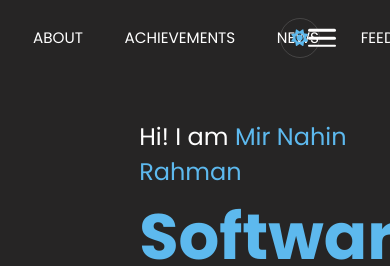
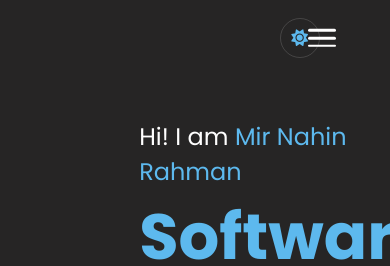
Before and after one commit to nahin12-sketch/MyPortfolio, a plain HTML site: page index.html in a window 390 px wide. Shown: the top 266 px of the page. Drawn offline with Linux system fonts and the light colour scheme.

Commit message:
Hide primary links on home page for mobile view

```diff
--- a/style.css
+++ b/style.css
@@ -1237,7 +1237,7 @@ body.home-page .primary-links {
 }
 
 @media (max-width: 900px) {
-  .primary-links {
+  body.home-page .primary-links {
     display: none;
   }
 
@@ -1279,7 +1279,7 @@ html, body {
 }
 
 @media (max-width: 900px) {
-  .primary-links {
+  body.home-page .primary-links {
     display: none;
   }
 }
```
